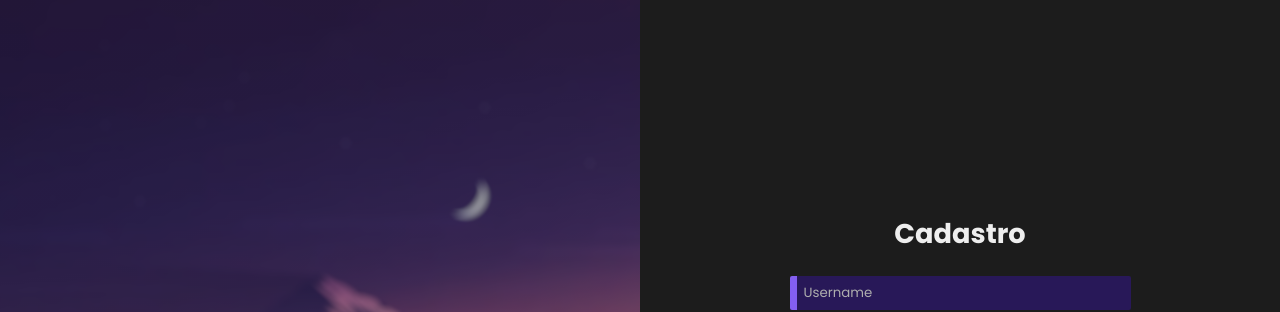
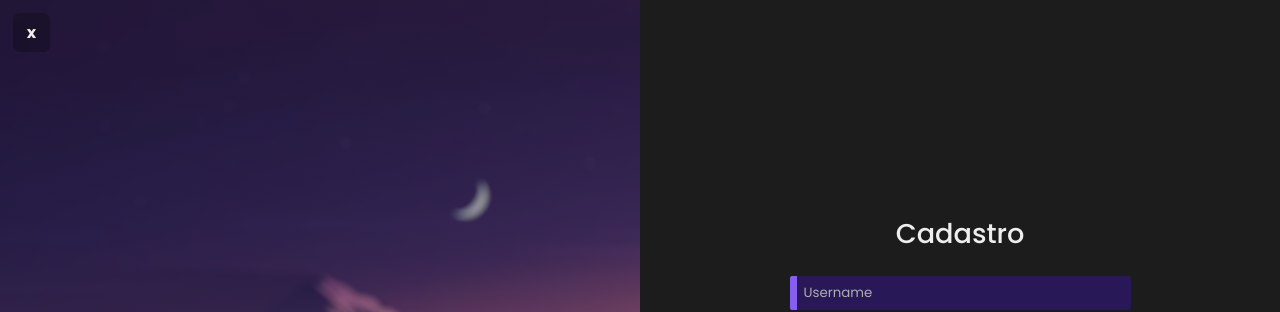
Before and after one commit to DaniloPedrazzi/ProjetoIndividual, a website: page FrontEnd/cadastro.html in a window 1280 px wide. Shown: the top 312 px of the page. Drawn offline with Linux system fonts and the light colour scheme.

Commit message:
Add close feature to login and signup pages

```diff
--- a/FrontEnd/cadastro.html
+++ b/FrontEnd/cadastro.html
@@ -14,6 +14,7 @@
     <script src="./js/funcoes.js"></script>
 </head>
 <body>
+    <a class="backBtn" href="index.html">x</a>
     <div class="container">
         <div class="bgImg">
             <h1 class="titleImg">Bem vindo!</h1>
--- a/FrontEnd/css/cadastro.css
+++ b/FrontEnd/css/cadastro.css
@@ -1,3 +1,18 @@
+.backBtn{
+    position: absolute;
+    text-decoration: none;
+    background-color: rgba(0,0,0,0.25);
+    border-radius: 7px;
+    padding: 7px 14px;
+    margin: 1%;
+    color: var(--light);
+    font-weight: 700;
+}
+
+.backBtn:hover{
+    background-color: rgba(0,0,0,0.50);
+}
+
 .container{
     display: flex;
     height: 100%;
@@ -43,6 +58,7 @@
     font-size: 1.7em;
     color: var(--light);
     margin-bottom: 15px;
+    font-weight: 500;
 }
 
 .login p{
```
Also changed, not shown: FrontEnd/login.html (+1 -0 lines).
